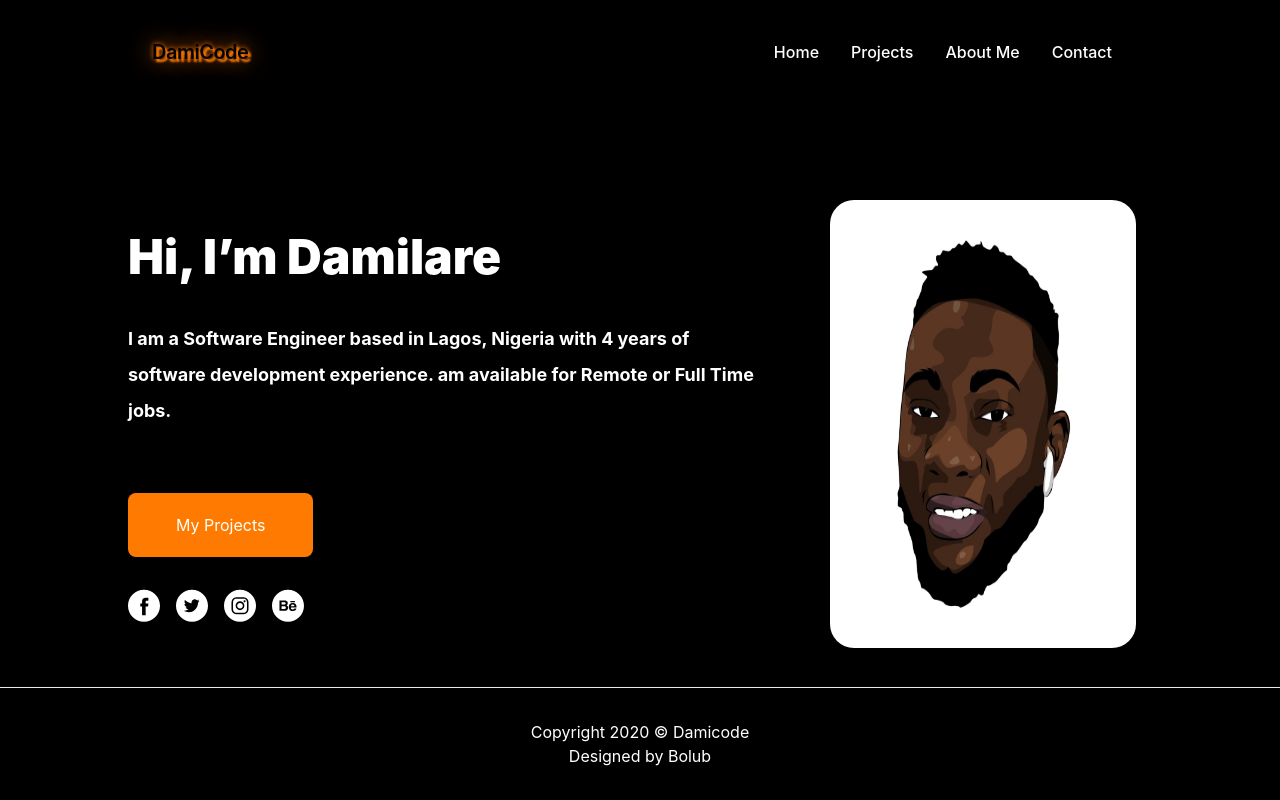
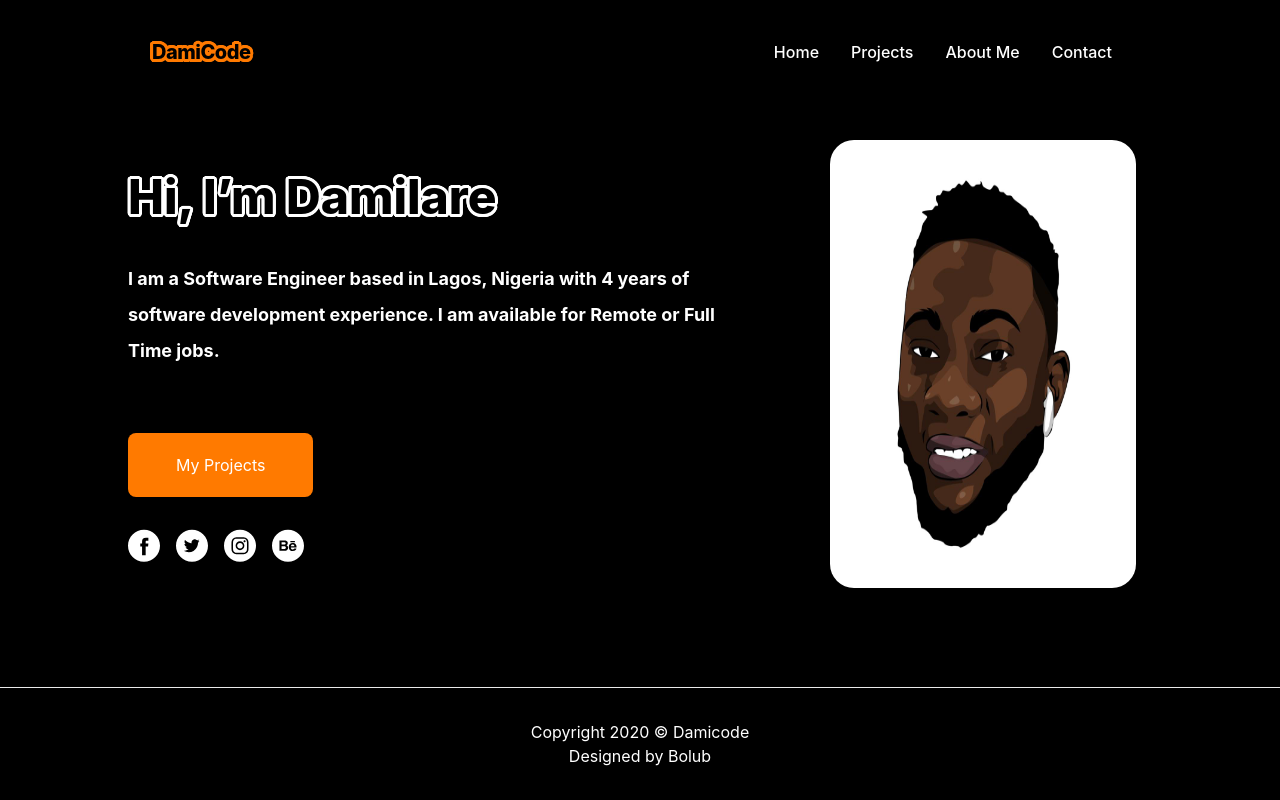
Before and after one commit to DamiCode18/portfolio, a Next.js app: page /homepage in a window 1280 px wide. Built offline with nearby package versions, Linux system fonts and the light colour scheme.

Commit message:
added text shadow css

```diff
--- a/pages/components/Navbar.tsx
+++ b/pages/components/Navbar.tsx
@@ -8,7 +8,7 @@ const Navbar = (props: Props) => {
     <nav className="flex items-center justify-between p-6 mx-[10%]">
       <div className="container flex flex-wrap justify-between items-center mx-auto">
         <a>
-          <span className="font-semibold text-xl tracking-tight textBox txt-shadow">DamiCode</span>
+          <span className="text-xl tracking-tight textBox txt-shadow font-extrabold">DamiCode</span>
         </a>
         <button data-collapse-toggle="navbar-default" type="button" className="inline-flex items-center p-2 ml-3 text-sm text-gray-500 rounded-lg md:hidden hover:bg-gray-100 focus:outline-none focus:ring-2 focus:ring-gray-200 dark:text-gray-400 dark:hover:bg-gray-700 dark:focus:ring-gray-600" aria-controls="navbar-default" aria-expanded="false">
           <span className="sr-only">Open main menu</span>
--- a/pages/homepage.tsx
+++ b/pages/homepage.tsx
@@ -10,11 +10,11 @@ type Props = {
 const Homepage = (props: Props) => {
   return (
     <Fragment>
-      <div className="home flex mx-[10%] justify-center mt-20">
+      <div className="home flex mx-[10%] justify-center mt-5">
         <div className="text-left my-auto max-w-[630px] mr-14">
-          <h1 className="text-5xl">Hi, I’m Damilare</h1>
+          <h1 className="text-5xl bolder-text font-extrabold">Hi, I’m Damilare</h1>
           <p className="leading-loose text-lg font-bold my-10">I am a Software Engineer based in Lagos, Nigeria with 4 years of software development  experience.
-            am available for Remote or Full Time jobs.
+            I am available for Remote or Full Time jobs.
           </p>
           <div className="mt-[4rem] mb-[2rem]">
             <Button name="My Projects" />
--- a/styles/globals.css
+++ b/styles/globals.css
@@ -37,6 +37,47 @@ h1 {
   color: #fff;
 }
 .txt-shadow {
-  color: #000;
-  text-shadow: 3px 3px 2px #ff7a00, 0 0 25px #ff7a00, 0 0 5px #ff7a00;
+  color: #000000;
+  text-shadow: rgb(255, 122, 0) 3px 0px 0px,
+    rgb(255, 122, 0) 2.83487px 0.981584px 0px,
+    rgb(255, 122, 0) 2.35766px 1.85511px 0px,
+    rgb(255, 122, 0) 1.62091px 2.52441px 0px,
+    rgb(255, 122, 0) 0.705713px 2.91581px 0px,
+    rgb(255, 122, 0) -0.287171px 2.98622px 0px,
+    rgb(255, 122, 0) -1.24844px 2.72789px 0px,
+    rgb(255, 122, 0) -2.07227px 2.16926px 0px,
+    rgb(255, 122, 0)-2.66798px 1.37182px 0px,
+    rgb(255, 122, 0) -2.96998px 0.42336px 0px,
+    rgb(255, 122, 0) -2.94502px -0.571704px 0px,
+    rgb(255, 122, 0) -2.59586px -1.50383px 0px,
+    rgb(255, 122, 0) -1.96093px -2.27041px 0px,
+    rgb(255, 122, 0) -1.11013px -2.78704px 0px,
+    rgb(255, 122, 0) -0.137119px -2.99686px 0px,
+    rgb(255, 122, 0) 0.850987px -2.87677px 0px,
+    rgb(255, 122, 0) 1.74541px -2.43999px 0px,
+    rgb(255, 122, 0) 2.44769px -1.73459px 0px,
+    rgb(255, 122, 0) 2.88051px -0.838247px 0px;
 }
+
+.bolder-text {
+  color: #000000;
+  text-shadow: rgb(255 255 255) 3px 0px 0px,
+    rgb(255 255 255) 2.83487px 0.981584px 0px,
+    rgb(255 255 255) 2.35766px 1.85511px 0px,
+    rgb(255 255 255) 1.62091px 2.52441px 0px,
+    rgb(255 255 255) 0.705713px 2.91581px 0px,
+    rgb(255 255 255) -0.287171px 2.98622px 0px,
+    rgb(255 255 255) -1.24844px 2.72789px 0px,
+    rgb(255 255 255) -2.07227px 2.16926px 0px,
+    rgb(255 255 255) -2.66798px 1.37182px 0px,
+    rgb(255 255 255) -2.96998px 0.42336px 0px,
+    rgb(255 255 255) -2.94502px -0.571704px 0px,
+    rgb(255 255 255) -2.59586px -1.50383px 0px,
+    rgb(255 255 255) -1.96093px -2.27041px 0px,
+    rgb(255 255 255) -1.11013px -2.78704px 0px,
+    rgb(255 255 255) -0.137119px -2.99686px 0px,
+    rgb(255 255 255) 0.850987px -2.87677px 0px,
+    rgb(255 255 255) 1.74541px -2.43999px 0px,
+    rgb(255 255 255) 2.44769px -1.73459px 0px,
+    rgb(255 255 255) 2.88051px -0.838247px 0px;
+}
```
